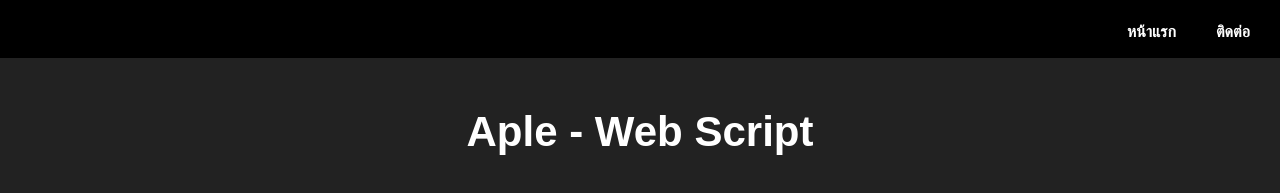
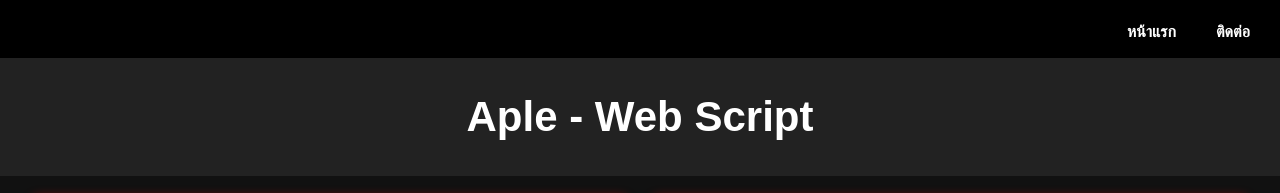
Before and after one commit to aplekung/apleweb, a plain HTML site: page index.html in a window 1280 px wide. Shown: the top 193 px of the page. Drawn offline with Linux system fonts and the light colour scheme.

Commit message:
Update style.css

```diff
--- a/css/style.css
+++ b/css/style.css
@@ -42,7 +42,7 @@ nav ul li a:hover {
 
 .hero {
     text-align: center;
-    padding: 50px 0;
+    padding: 35px 0;
     background-color: #222;
     font-size: 28px;
 }
```
